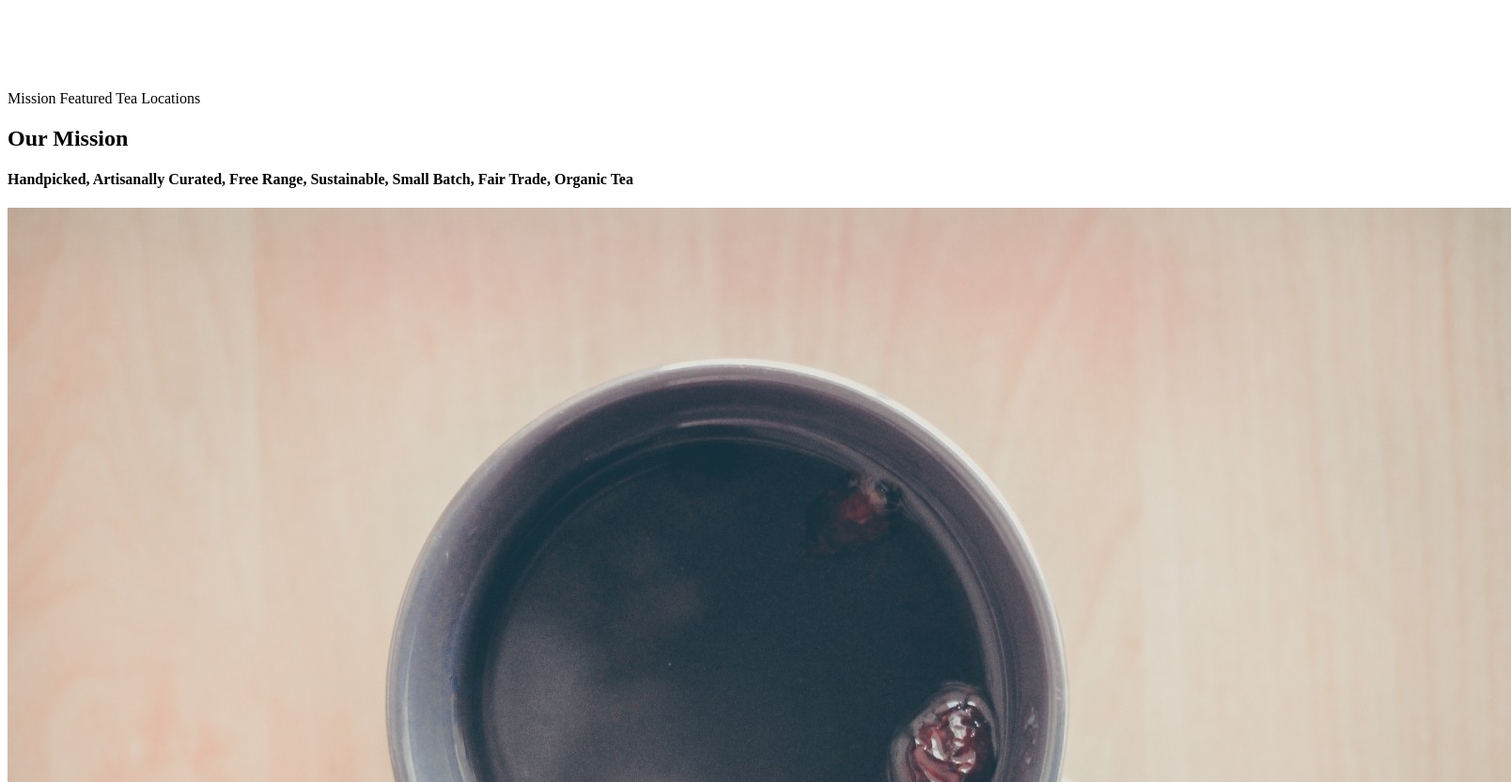
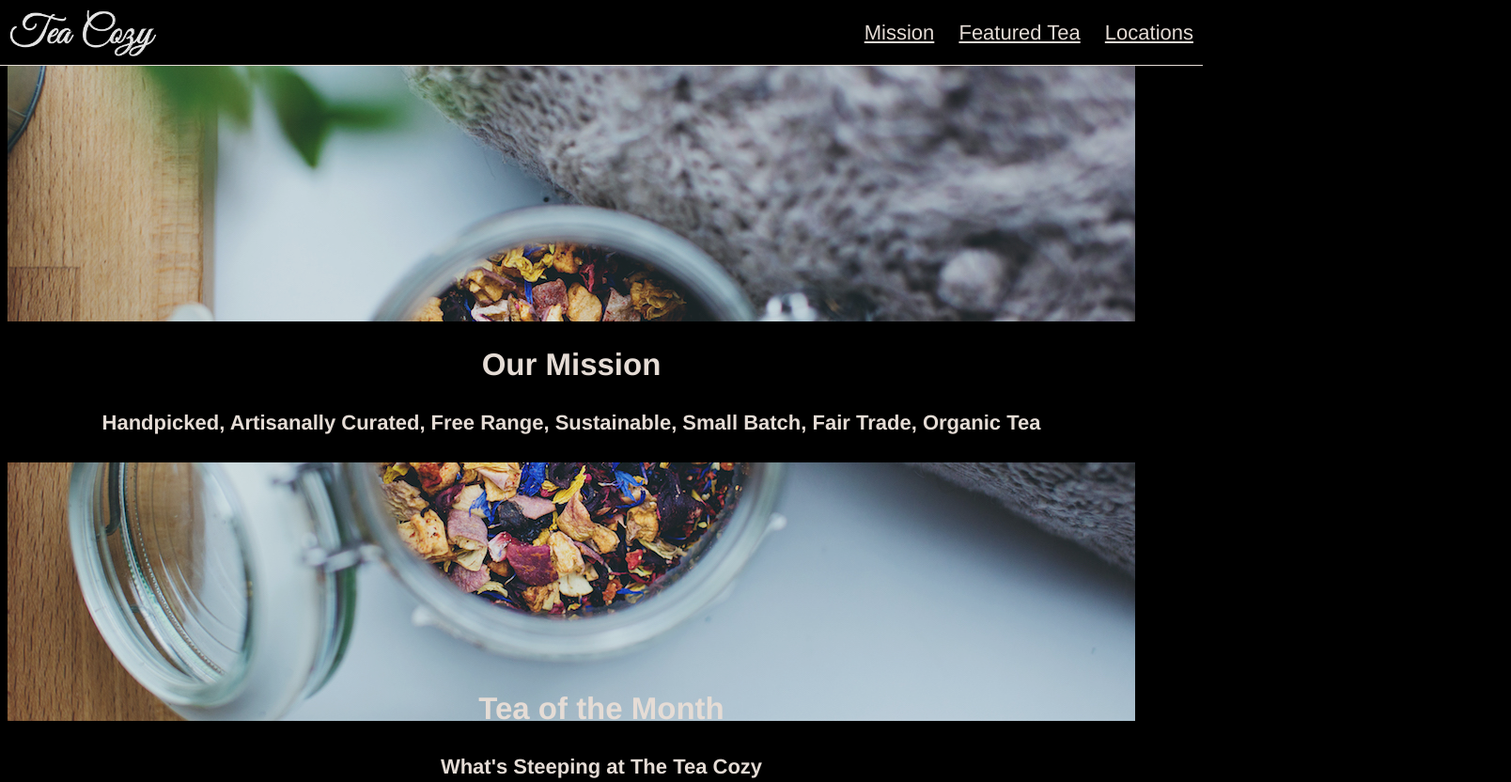
Before and after one commit to solivas612/TeaCozy, a plain HTML site: page index.html in a window 1280 px wide. Shown: the top 832 px of the page at 94% size, 1608 px wide, since content can reach past the window. Drawn offline with Linux system fonts and the light colour scheme.

Commit message:
Almost done with CSS

```diff
--- a/index.html
+++ b/index.html
@@ -13,7 +13,7 @@ https://s3.amazonaws.com/codecademy-content/courses/freelance-1/unit-4/img-tea-c
     <!-- Header Section -->
 
     <div class="header">
-      <img src="./resources/images/logo.png" alt="Tea Cozy Logo">
+      <img class="logo" src="./resources/images/logo.png" alt="Tea Cozy Logo">
       <nav>
         <span>Mission</span>
         <span>Featured Tea</span>
@@ -35,28 +35,28 @@ https://s3.amazonaws.com/codecademy-content/courses/freelance-1/unit-4/img-tea-c
 
     <div class="month">
       <div class="headline">
-        <h2></h2>
-        <h4></h4>
+        <h2>Tea of the Month</h2>
+        <h4>What's Steeping at The Tea Cozy</h4>
       </div>
       <div class="teas">
         <div class="type">
-          <img src="./resources/images/blitz.jpg" alt="Fall Berry Blitz Tea Image">
+          <img class="pics" src="./resources/images/blitz.jpg" alt="Fall Berry Blitz Tea Image">
           <h4>Fall Berry Blitz Tea Image</h4>
         </div>
         <div class="type">
-          <img src="./resources/images/rum.jpg" alt="Spiced Rum Tea Image">
+          <img class="pics" src="./resources/images/rum.jpg" alt="Spiced Rum Tea Image">
           <h4>Spiced Rum Tea</h4>
         </div>
         <div class="type">
-          <img src="./resources/images/donuts.jpg" alt="Seasonal Donuts">
+          <img class="pics" src="./resources/images/donut.jpg" alt="Seasonal Donuts">
           <h4>Seasonal Donuts</h4>
         </div>
         <div class="type">
-          <img src="./resources/images/myrtle.jpg" alt="Myrtle Ave Tea Image">
+          <img class="pics" src="./resources/images/myrtle.jpg" alt="Myrtle Ave Tea Image">
           <h4>Myrtle Ave Tea</h4>
         </div>
         <div class="type">
-          <img src="./resources/images/bizarre.jpg" alt="Bedford Bizzare Tea Image">
+          <img class="pics" src="./resources/images/bizarre.jpg" alt="Bedford Bizzare Tea Image">
           <h4>Bedford Bizzare Tea</h4>
         </div>
       </div>
--- a/resources/css/style.css
+++ b/resources/css/style.css
@@ -0,0 +1,115 @@
+/* Universal Styles  */
+
+body {
+  font-family: Helvetica;
+  font-size: 22px;
+  color: seashell;
+  background-color: black;
+  opacity: 0.9;
+  text-align: center;
+}
+
+/* Content */
+
+.content {
+  display: block;
+}
+
+/* Header Section */
+
+.header {
+  position: fixed;
+  top: 0px;
+  bottom: 0px;
+  left: 0px;
+  right: 0px;
+  display: flex;
+  justify-content: space-between;
+  border-bottom: 1px solid seashell;
+  max-height: 69px;
+  width: 100%;
+  align-items: center;
+  z-index: 2;
+  background-color: black;
+}
+.logo {
+  height: 50px;
+  padding: 0px 10px;
+}
+nav span {
+  text-decoration: underline;
+  padding: 0px 10px;
+  justify-content: space-around;
+}
+
+/* Our Mission Section */
+
+.mission {
+  display: flex;
+  position: relative;
+  top: 59px;
+  left: auto;
+  right: auto;
+  height: 700px;
+  width: 1200px;
+  background-image: url("../images/background.jpg");
+  align-items: center;
+}
+.stripe {
+  background-color: black;
+  width: 100%;
+}
+
+/* Tea of the Month Section */
+
+.month {
+  position: relative;
+}
+.teas {
+  display: inline-flex;
+  width: 100%;
+  justify-content: center;
+  flex-wrap: wrap;
+}
+.pics {
+  max-width: 300px;
+  max-height: 200px;
+}
+.type {
+  margin: 10px;
+}
+
+/* Locations Section */
+
+.locations {
+  background-image: url("../images/locations.jpg");
+  height: 500px;
+  width: 1200px;
+}
+.areas {
+  display: inline-flex;
+  justify-content: center;
+  align-content: center;
+
+}
+.area {
+  background-color: black;
+  display: flex;
+  flex-direction: column;
+  margin: 20px;
+  width: 300px;
+  opacity: 1;
+}
+
+/* Contact Section */
+
+.contact {
+  height: 200px;
+}
+
+/* Copyright */
+
+.copyright {
+  text-align: left;
+  padding: 20px;
+}
```
